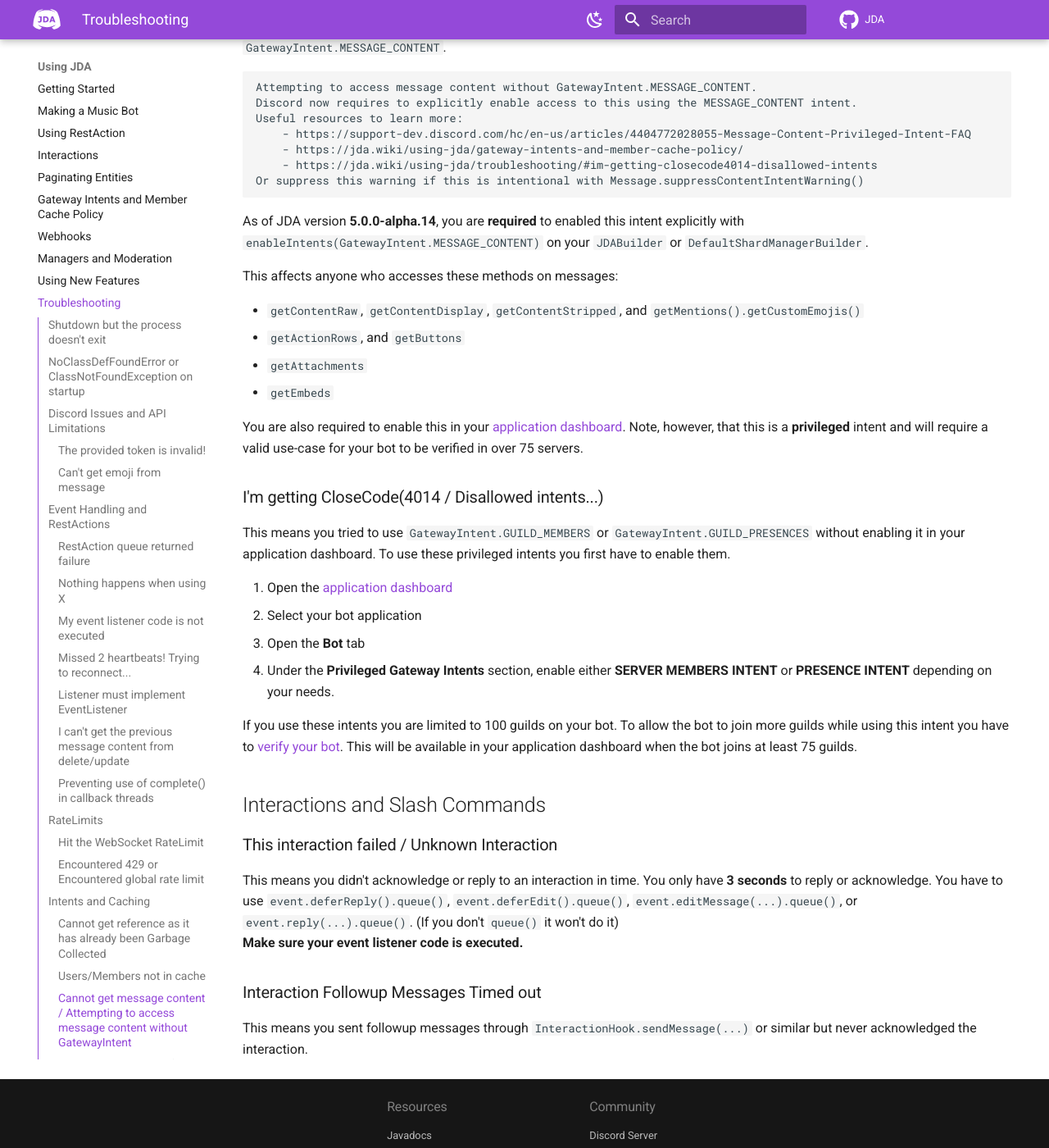
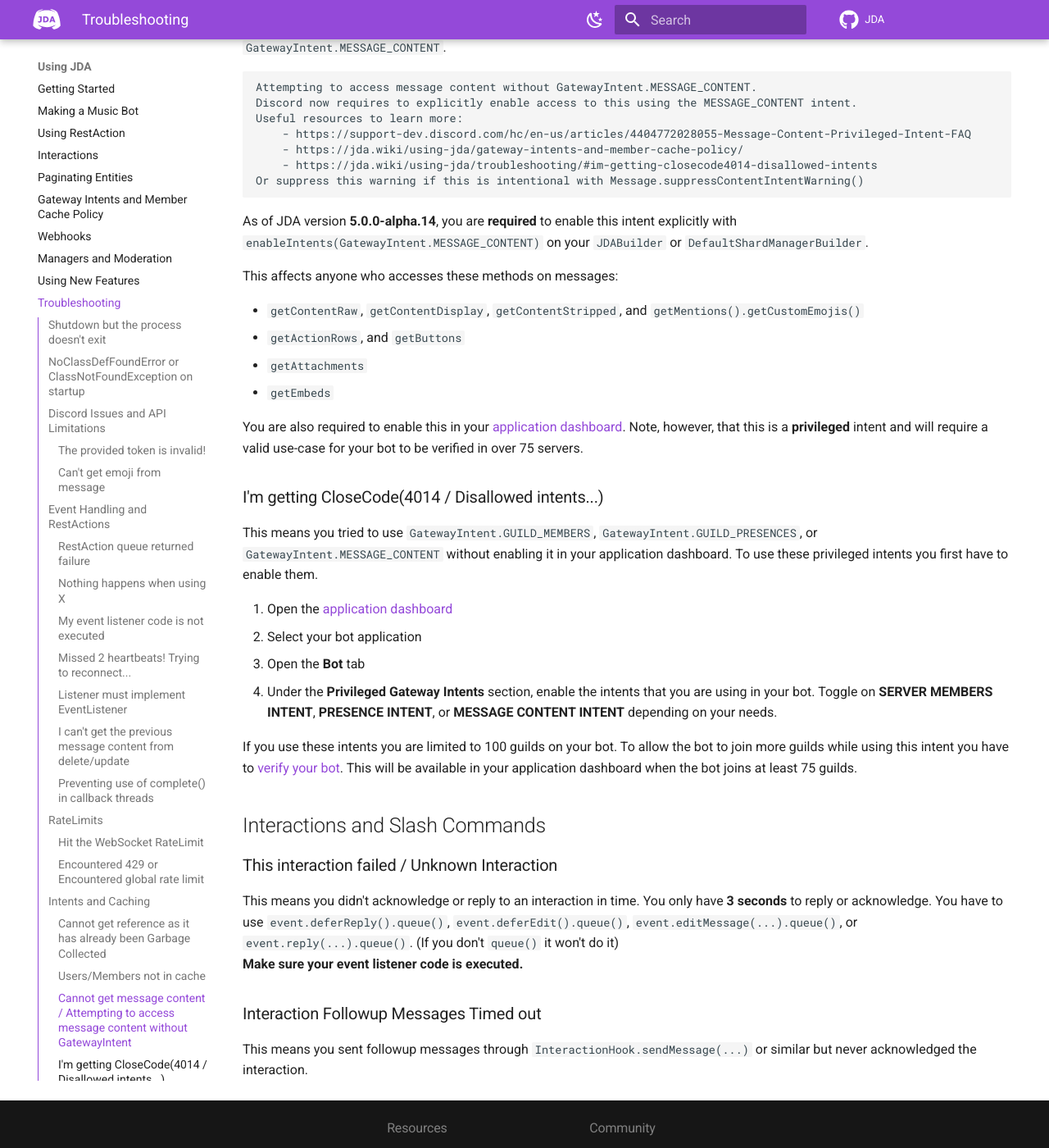
Before and after one commit to discord-jda/JDA-Website, an MkDocs documentation site: the page built from docs/using-jda/troubleshooting.md, in a window 1280 px wide and 1400 px high, scrolled down 6861 px. Shown: the whole window at 82% size. Built offline with MkDocs 1.6.1 and Material for MkDocs 9.7.7, drawn with Linux system fonts in a browser that asks for light colours; comment, search, counter and statistics services are not loaded.

Commit message:
Include MESSAGE_CONTENT intent in some troubleshooting (#35)

````diff
--- a/docs/using-jda/troubleshooting.md
+++ b/docs/using-jda/troubleshooting.md
@@ -288,7 +288,7 @@
 Or suppress this warning if this is intentional with Message.suppressContentIntentWarning()
 ```
 
-As of JDA version **5.0.0-alpha.14**, you are **required** to enabled this intent explicitly with `enableIntents(GatewayIntent.MESSAGE_CONTENT)` on your `JDABuilder` or `DefaultShardManagerBuilder`.
+As of JDA version **5.0.0-alpha.14**, you are **required** to enable this intent explicitly with `enableIntents(GatewayIntent.MESSAGE_CONTENT)` on your `JDABuilder` or `DefaultShardManagerBuilder`.
 
 This affects anyone who accesses these methods on messages:
 
@@ -302,12 +302,12 @@
 
 ### I'm getting CloseCode(4014 / Disallowed intents...)
 
-This means you tried to use `GatewayIntent.GUILD_MEMBERS` or `GatewayIntent.GUILD_PRESENCES` without enabling it in your application dashboard. To use these privileged intents you first have to enable them.
+This means you tried to use `GatewayIntent.GUILD_MEMBERS`, `GatewayIntent.GUILD_PRESENCES`, or `GatewayIntent.MESSAGE_CONTENT` without enabling it in your application dashboard. To use these privileged intents you first have to enable them.
 
 1. Open the [application dashboard](https://discord.com/developers/applications)
 1. Select your bot application
 1. Open the **Bot** tab
-1. Under the **Privileged Gateway Intents** section, enable either **SERVER MEMBERS INTENT** or **PRESENCE INTENT** depending on your needs.
+1. Under the **Privileged Gateway Intents** section, enable the intents that you are using in your bot. Toggle on **SERVER MEMBERS INTENT**, **PRESENCE INTENT**, or **MESSAGE CONTENT INTENT** depending on your needs.
 
 If you use these intents you are limited to 100 guilds on your bot. To allow the bot to join more guilds while using this intent you have to [verify your bot](https://blog.discord.com/the-future-of-bots-on-discord-4e6e050ab52e). This will be available in your application dashboard when the bot joins at least 75 guilds.
 
````
